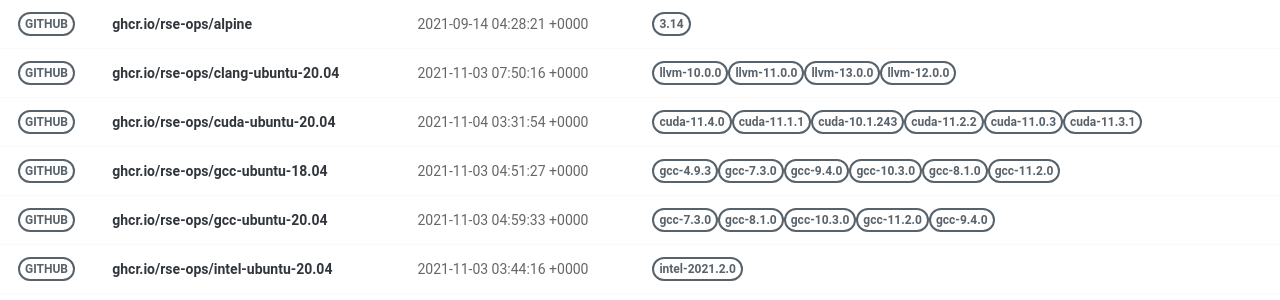
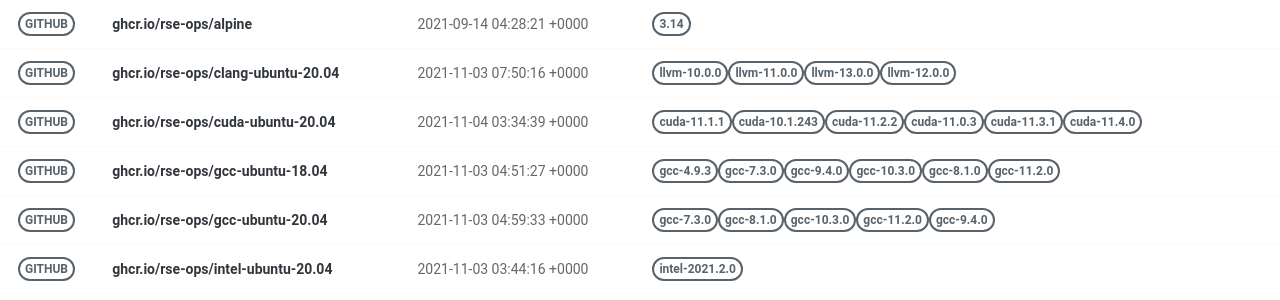
Before and after one commit to rse-ops/docker-images, a Jekyll site: the page built from pages/index.md, in a window 1280 px wide. Shown: the part 130-430 px from the top of the page. Built offline with Jekyll 4.4.1, drawn with Linux system fonts in a browser that asks for light colours; nearby versions of some CDN libraries.

Commit message:
Automated push to update library 2021-11-04

```diff
--- a/_library/ghcr.io-rse-ops-cuda-ubuntu-20.04.md
+++ b/_library/ghcr.io-rse-ops-cuda-ubuntu-20.04.md
@@ -1,14 +1,11 @@
 ---
 layout: container
 name: ghcr.io/rse-ops/cuda-ubuntu-20.04
-updated_at: 2021-11-04 03:31:54.869191
+updated_at: 2021-11-04 03:34:39.184461
 
 
 container_url: https://github.com/orgs/rse-ops/packages/container/package/cuda-ubuntu-20.04
 versions:
- - tag: cuda-11.4.0
-   dockerfile: https://github.com/rse-ops/docker-images/blob/main/ubuntu/cuda/Dockerfile
-   manifest: https://crane.ggcr.dev/manifest/ghcr.io/rse-ops/cuda-ubuntu-20.04:cuda-11.4.0
  - tag: cuda-11.1.1
    dockerfile: https://github.com/rse-ops/docker-images/blob/main/ubuntu/cuda/Dockerfile
    manifest: https://crane.ggcr.dev/manifest/ghcr.io/rse-ops/cuda-ubuntu-20.04:cuda-11.1.1
```
Also changed, not shown: other parts of _library/ghcr.io-rse-ops-cuda-ubuntu-20.04.md (+3 -0 lines).
